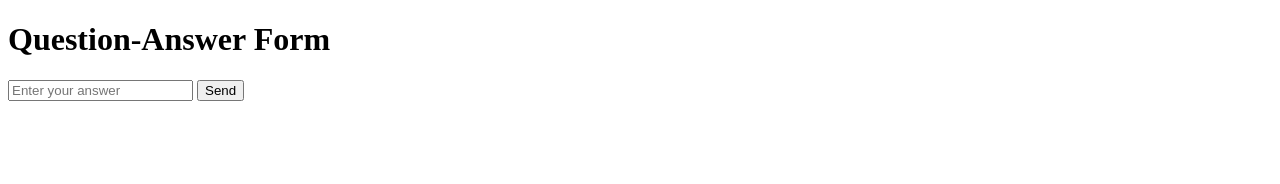
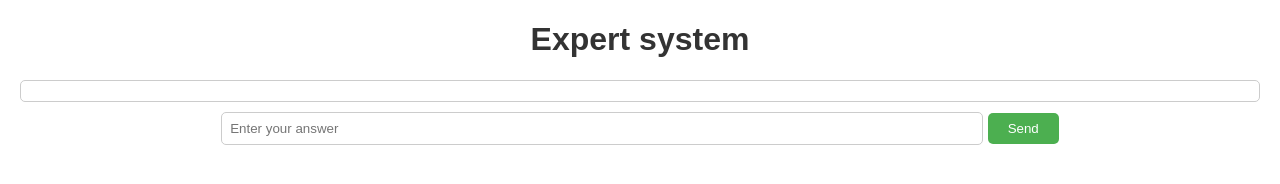
Before and after one commit to SvetlanaSumets11/expert_system, a plain HTML site: page index.html in a window 1280 px wide. Drawn offline with Linux system fonts and the light colour scheme.

Commit message:
Change HTML

```diff
--- a/index.html
+++ b/index.html
@@ -2,11 +2,51 @@
 <html>
 
 <head>
-    <title>Question-Answer Form</title>
+    <title>Expert system</title>
+    <style>
+        body {
+            font-family: Arial, sans-serif;
+            text-align: center;
+            margin: 20px;
+        }
+
+        h1 {
+            color: #333;
+        }
+
+        input[type="text"] {
+            padding: 8px;
+            margin: 10px 0;
+            width: 60%;
+            border: 1px solid #ccc;
+            border-radius: 5px;
+        }
+
+        #send {
+            padding: 8px 20px;
+            border: none;
+            border-radius: 5px;
+            background-color: #4CAF50;
+            color: white;
+            cursor: pointer;
+        }
+
+        #send:hover {
+            background-color: #45a049;
+        }
+
+        #question-display {
+            margin-top: 20px;
+            padding: 10px;
+            border: 1px solid #ccc;
+            border-radius: 5px;
+        }
+    </style>
 </head>
 
+
 <body>
-    <h1>Question-Answer Form</h1>
+    <h1>Expert system</h1>
     <div id="question-display"></div>
     <input type="text" id="answer" placeholder="Enter your answer">
     <button id="send">Send</button>
@@ -14,12 +54,10 @@
     <script>
         const socket = new WebSocket('ws://localhost:8000');
 
-<!--        send a message if connected-->
         socket.addEventListener('open', (event) => {
             iAmReady();
         });
 
-<!--        display the text if get it from the server-->
         socket.addEventListener('message', (event) => {
             const question = event.data;
             displayQuestion(question);
@@ -31,11 +69,9 @@
             clearAnswerField();
         }
 
-<!--        send the answer if clicked on Send button-->
         document.getElementById('send').addEventListener('click', () => {
             sendAnswer();
         });
-
 
         function displayQuestion(question) {
             const questionDisplay = document.getElementById('question-display');
@@ -51,7 +87,6 @@
             socket.send('I am ready');
         }
 
-<!--        send the answer if pressed Enter-->
         document.getElementById('answer').addEventListener('keydown', (event) => {
             if (event.key === 'Enter') {
                 sendAnswer();
```
Also changed, not shown: 1 other file.
